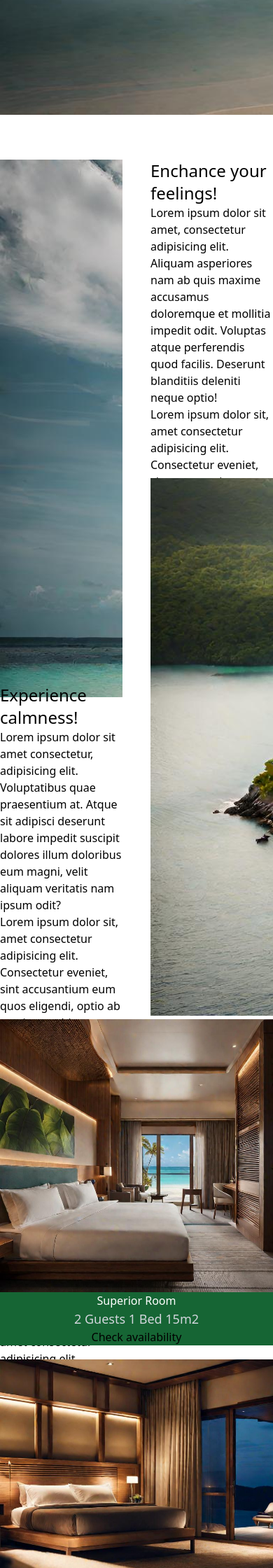
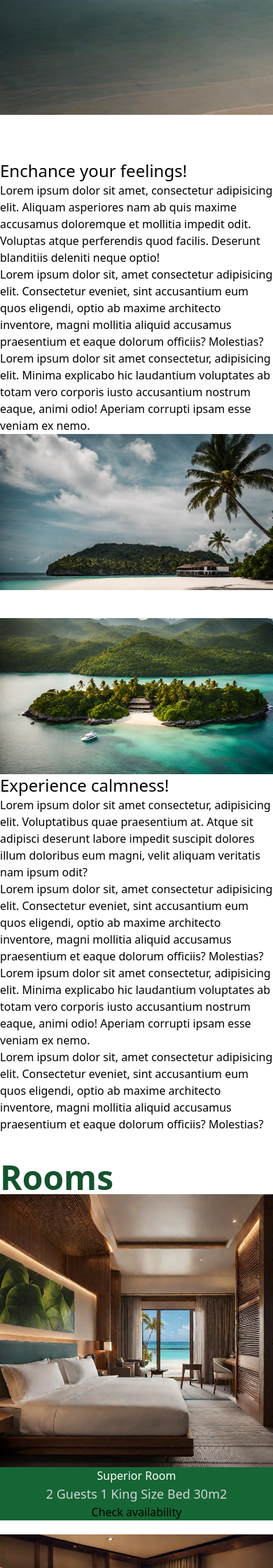
Before and after one commit to OsborneLinus/yrgopelago, a PHP site: page / in a window 390 px wide. Shown: the part 680-2920 px from the top of the page at 70% size. Run offline with PHP 8.4, Linux system fonts and the light colour scheme; some libraries are stand-ins or nearby versions.

Commit message:
fixed my javascript to make sure that a scrolling effect works. Also changes to media queries.

```diff
--- a/app.js
+++ b/app.js
@@ -1,32 +1,20 @@
-// Make sure that the calendar is shown when you click on the "date" button
-const button = document.getElementById('showCalendar');
-const calendarContainer = document.getElementById('calendar');
-button.addEventListener('click', function () {
-  calendarContainer.style.display =
-    calendarContainer.style.display === 'block' ? 'none' : 'block';
-});
+// Adding scrolling animation for the room selection section
 
-// Adding a scrolling animation to the pictures that show the different rooms.
+const theAnimation = document.querySelectorAll('.custom');
 
-/* document.addEventListener('DOMContentLoaded', function () {
-  const scrollingSection = document.getElementById('scrolling-section');
-  const pictures = [
-    document.getElementById('picture1'),
-    document.getElementById('picture2'),
-    document.getElementById('picture3'),
-  ];
-
-  window.addEventListener('scroll', function () {
-    const scrollPosition = window.scrollY;
-    const sectionHeight = scrollingSection.getBoundingClientRect().height;
-
-    pictures.forEach((picture, index) => {
-      const opacity = Math.min(
-        1,
-        Math.max(0, (scrollPosition - index * sectionHeight) / sectionHeight)
-      );
-      picture.style.opacity = opacity;
-      picture.style.transform = `translateY(${scrollPosition / 2}px)`; // Adjust this for parallax effect
+const observer = new IntersectionObserver(
+  (entries) => {
+    entries.forEach((entry) => {
+      if (entry.isIntersecting) {
+        entry.target.classList.add('scroll-animation');
+      } else {
+        entry.target.classList.remove('scroll-animation');
+      }
     });
-  });
-}); */
+  },
+  { threshold: 0.2 }
+);
+for (let i = 0; i < theAnimation.length; i++) {
+  const elements = theAnimation[i];
+  observer.observe(elements);
+}
--- a/index.php
+++ b/index.php
@@ -18,7 +18,7 @@ error_reporting(E_ALL); ?>
 <body>
     <header>
         <div class="flex justify-center">
-            <nav class="w-5/6 h-16 relative top-0 z-10 flex bg-green-900 text-white items-center justify-end space-x-10 px-10">
+            <nav class="w-5/6 h-16 relative top-0 z-10 flex bg-green-950 text-white items-center justify-end space-x-10 px-10">
                 <p class="">YRGOPELAGO</p>
                 <a href="index.php">HOME</a>
                 <a href="#">ROOMS</a>
@@ -31,17 +31,22 @@ error_reporting(E_ALL); ?>
         <div class="h-screen bg-cover bg-fixed bg-no-repeat absolute top-0 right-0 left-0" style="background-image: url(media/SunbedsOnShore.jpg)"></div>
     </section>
 
-    <section class="grid gap-10 h-screen grid-cols-2 grid-rows-3 mb-96">
-        <div class="bg-no-repeat h-screen row-span-2 " style="background-image: url(media/enPalmochHotell.jpg)"></div>
+    <section class="flex flex-col m-0 h-full md:grid grid-cols-2">
         <div class="flex flex-col">
             <h2 class="text-2xl">Enchance your feelings!</h2>
             <p>Lorem ipsum dolor sit amet, consectetur adipisicing elit. Aliquam asperiores nam ab quis maxime accusamus doloremque et mollitia impedit odit. Voluptas atque perferendis quod facilis. Deserunt blanditiis deleniti neque optio!</p>
             <p>Lorem ipsum dolor sit, amet consectetur adipisicing elit. Consectetur eveniet, sint accusantium eum quos eligendi, optio ab maxime architecto inventore, magni mollitia aliquid accusamus praesentium et eaque dolorum officiis? Molestias?</p>
             <p>Lorem ipsum dolor sit amet consectetur, adipisicing elit. Minima explicabo hic laudantium voluptates ab totam vero corporis iusto accusantium nostrum eaque, animi odio! Aperiam corrupti ipsam esse veniam ex nemo.</p>
         </div>
+        <div class="bg-no-repeat h-fit">
+            <img src="media/enPalmochHotell.jpg" alt="Outskirts of an island with view over water">
+        </div>
 
-        <div class="bg-no-repeat h-screen row-span-2 mt-40" style="background-image: url(media/ensamtHusonIsland.jpg)"></div>
-        <div class="flex flex-col pt-40">
+
+        <div class="bg-no-repeat h-fit mt-10">
+            <img src="media/ensamtHusonIsland.jpg" alt="Outskirts of an island with view over water">
+        </div>
+        <div class="flex flex-col mb-10">
             <h2 class="text-2xl">Experience calmness!</h2>
             <p>Lorem ipsum dolor sit amet consectetur, adipisicing elit. Voluptatibus quae praesentium at. Atque sit adipisci deserunt labore impedit suscipit dolores illum doloribus eum magni, velit aliquam veritatis nam ipsum odit?</p>
             <p>Lorem ipsum dolor sit, amet consectetur adipisicing elit. Consectetur eveniet, sint accusantium eum quos eligendi, optio ab maxime architecto inventore, magni mollitia aliquid accusamus praesentium et eaque dolorum officiis? Molestias?</p>
@@ -50,63 +55,64 @@ error_reporting(E_ALL); ?>
         </div>
     </section>
 
-    <div>
-        <div id="scrolling-section">
-            <div class="flex flex-col md:grid grid-cols-2 text-center self-center">
+    <section class="flex flex-col">
+        <a class="custom" href="">
+            <h1 class="font-semibold text-5xl text-green-900">Rooms</h1>
+        </a>
+        <div class=" custom flex flex-col md:grid grid-cols-2 text-center self-center">
             <div>
                 <img id="picture1" src="media/SuperiorRoom.jpg" alt="Picture of the Standard based room">
             </div>
             <div class="bg-green-800 flex flex-col justify-center items-center">
                 <h1 class="md:text-2xl lg:text-4xl text-white">Superior Room</h1>
-                    <p class="text-lg text-gray-300">2 Guests 1 Bed 15m2</p>
+                <p class="text-lg text-gray-300">2 Guests 1 King Size Bed 30m2</p>
                 <form action="input.php" method="get">
                     <input type="hidden" name="roomType" value="superior">
                     <button type="submit">Check availability</button>
                 </form>
             </div>
         </div>
-            <div class="flex flex-col md:grid grid-cols-2 mt-5 text-center self-center">
+        <div class="custom flex flex-col md:grid grid-cols-2 mt-5 text-center self-center">
             <div>
                 <img id="picture2" src="media/DeluxeRoom.jpg" alt="Picture 2">
             </div>
             <div class="bg-green-800 flex flex-col justify-center items-center">
                 <h1 class="md:text-2xl lg:text-4xl text-white">Deluxe Room</h1>
-                    <p class="text-lg text-gray-300">2 Guests 1 Bed 15m2</p>
+                <p class="text-lg text-gray-300">2 Guests 1 Queen Size Bed 22m2</p>
                 <form action="input.php" method="get">
                     <input type="hidden" name="roomType" value="deluxe">
                     <button type="submit">Check availability</button>
                 </form>
             </div>
         </div>
-            <div class="flex flex-col md:grid grid-cols-2 text-center mt-5 self-center">
+        <div class="custom flex flex-col md:grid grid-cols-2 text-center mt-5 self-center">
             <div>
                 <img id="picture3" src="media/StandardRoom.jpg" alt="Picture 3">
             </div>
             <div class="bg-green-800 flex flex-col justify-center items-center">
                 <h1 class="md:text-2xl lg:text-4xl text-white">Standard Room</h1>
-                    <p class="text-lg text-gray-300">2 Guests 1 Bed 15m2</p>
+                <p class="text-lg text-gray-300">2 Guests 2 Twin Size Beds 15m2</p>
                 <form action="input.php" method="get">
                     <input type="hidden" name="roomType" value="standard">
                     <button type="submit">Check availability</button>
                 </form>
             </div>
         </div>
-        </div>
-    </div>
+    </section>
     <section>
         <div class="mb-5">
-            <h1 class="flex justify-center text-2xl font-semibold">Features</h1>
+            <h1 class="custom flex justify-center text-2xl font-semibold text-green-900">Features</h1>
             <div class="flex flex-col md:flex-row gap-10 items-center justify-center">
-                <div class="relative group ">
-                    <h3 class="text-xl">Dolphin Safari</h3>
+                <div class="custom relative group">
+                    <h3 class="text-xl text-green-900">Dolphin Safari</h3>
                     <img src="media/dolphins.jpg" alt="dolphins swimming">
-                    <div class="opacity-0 group-hover:opacity-100 duration-300 absolute inset-x-0 bottom-0 top-0 flex justify-center text-green-800 bg-white md:text-sm overflow-scroll lg:text-xl">
+                    <div class="opacity-0 group-hover:opacity-100 duration-300 absolute inset-x-0 bottom-0 top-0 flex justify-center text-green-800 bg-white md:text-base overflow-scroll lg:text-xl">
                         <p>Embark on a captivating dolphin safari around your island hotel. Cruise along the coastline in a specialized boat as expert guides share insights into marine life. Anticipate the thrill of encountering playful dolphins in their natural habitat, witnessing their acrobatic displays and joyful leaps.</p>
                     </div>
 
                 </div>
-                <div class="relative group">
-                    <h3 class="text-xl">Skydiving-package</h3>
+                <div class="custom relative group">
+                    <h3 class="text-xl text-green-900">Skydiving-package</h3>
                     <img src="media/Skydiving.jpg" alt="skydiving over an island">
                     <div class="opacity-0 group-hover:opacity-100 duration-300 absolute inset-x-0 bottom-0 top-0 flex justify-center text-green-800 bg-white md:text-base overflow-scroll lg:text-xl">
                         <p>
@@ -114,8 +120,8 @@ error_reporting(E_ALL); ?>
                     </div>
 
                 </div>
-                <div class="relative group">
-                    <h3 class="text-xl">Massage on the beach</h3>
+                <div class="custom relative group">
+                    <h3 class="text-xl text-green-900">Massage on the beach</h3>
                     <img src="media/massageBeach.jpg" alt="woman getting massage on beach">
                     <div class="opacity-0 group-hover:opacity-100 duration-300 absolute inset-x-0 bottom-0 top-0 flex justify-center text-green-800 bg-white md:text-sm overflow-scroll lg:text-xl">
                         <p>
@@ -125,11 +131,21 @@ error_reporting(E_ALL); ?>
             </div>
         </div>
     </section>
-
+    <section class="flex h-20 my-10 text-center justify-center">
+        <form action="#">
+            <label for="email">
+                <h2 class="text-3xl">
+                    <span class="italic font-light">SPECIAL OFFERS</span> <span class="font-semibold">TO YOUR INBOX</span>
+                </h2>
+            </label>
+            <input type="email" name="email" placeholder="Email" class="border-solid border-2 p-1 border-green-900 rounded-md">
+            <button class="bg-green-900 text-white rounded-md p-1" type="submit">Subscribe</button>
+        </form>
+    </section>
 
 </body>
 <footer>
-    <div class="flex w-full h-80 bg-green-900 pt-10 justify-center text-white">
+    <div class="flex w-full h-72 bg-green-950 pt-10 justify-center text-white">
         <div class="flex flex-col gap-2 pr-20 ">
             <p class="text-xl">YRGOPELAGO</p>
             <p class="pt-10">031-123 123</p>
--- a/input.php
+++ b/input.php
@@ -87,7 +87,7 @@ if (isset($_POST['email']) && isset($_POST['name']) && isset($_POST['transferCod
 <body>
     <header>
         <div class="flex justify-center">
-            <nav class="w-5/6 h-16 relative top-0 z-10 flex bg-green-900 text-white items-center justify-end space-x-10 px-10">
+            <nav class="w-5/6 h-16 relative top-0 z-10 flex bg-green-950 text-white items-center justify-end space-x-10 px-10">
                 <p class="">YRGOPELAGO</p>
                 <a href="index.php">HOME</a>
                 <a href="#">ROOMS</a>
--- a/styles/styles.css
+++ b/styles/styles.css
@@ -1,5 +1,6 @@
 div#calendar {
   margin: 0px auto;
+  margin-top: 2rem;
   padding: 0px;
   width: 300px;
 }
@@ -10,7 +11,7 @@ div#calendar div.box {
   left: 0px;
   width: 100%;
   height: 30px;
-  background-color: #3fa7d6;
+  background-color: #052e16;
 }
 
 div#calendar div.header {
@@ -50,7 +51,7 @@ div#calendar div.header a.next {
 
 /*******************************Calendar Content Cells*********************************/
 div#calendar div.box-content {
-  border: 1px solid #3fa7d6;
+  border: 1px solid #052e16;
   border-top: none;
 }
 
@@ -153,7 +154,7 @@ div.booked {
   background: linear-gradient(to bottom, #ffffff 5%, #f6f6f6 100%);
   background-color: #ffffff;
   border-radius: 3px;
-  border: 1px solid #dcdcdc;
+  border: none;
   display: inline-block;
   cursor: pointer;
   color: #666666;
@@ -172,3 +173,14 @@ div.booked {
   position: relative;
   top: 1px;
 }
+.custom {
+  opacity: 0;
+  transform: translateX(-300px);
+  transition: all 0.7s ease-out;
+  transition-delay: 0.4s;
+}
+
+.scroll-animation {
+  opacity: 1;
+  transform: translateX(0);
+}
```
Also changed, not shown: bookings/calendar.php (+4 -4 lines), media/crystalblueWater.jpg (added), media/squareTropical.jpg (added), 1 other file. Lines whose indentation alone changed are shown as unchanged.
